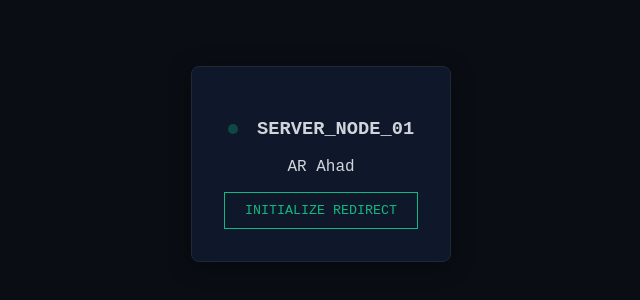
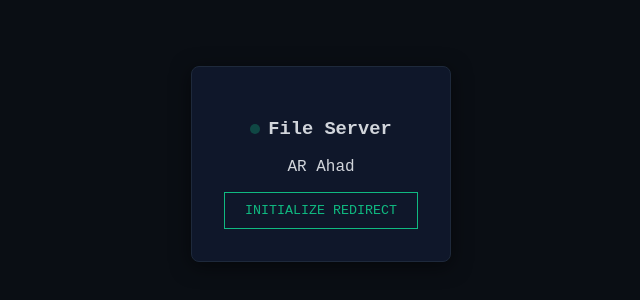
Before and after one commit to ARisHere/MyProtfolio, a plain HTML site: page server.html in a window 1280 px wide. Shown: the part 236-536 px from the top of the page, 319-959 px from the left. Drawn offline with Linux system fonts and the light colour scheme.

Commit message:
'serveru'

```diff
--- a/server.html
+++ b/server.html
@@ -60,7 +60,7 @@
 <body>
 
     <div class="terminal-card">
-        <h3><span class="status-light"></span> SERVER_NODE_01</h3>
+        <h3><span class="status-light"></span>File Server</h3>
         <p>AR Ahad</p>
         <button onclick="window.location.href='https://sampling-vividly-velocity.ngrok-free.dev/files/'">
             Initialize Redirect
```
